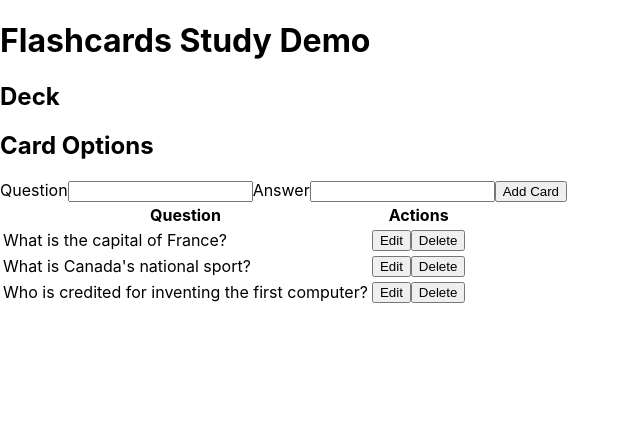
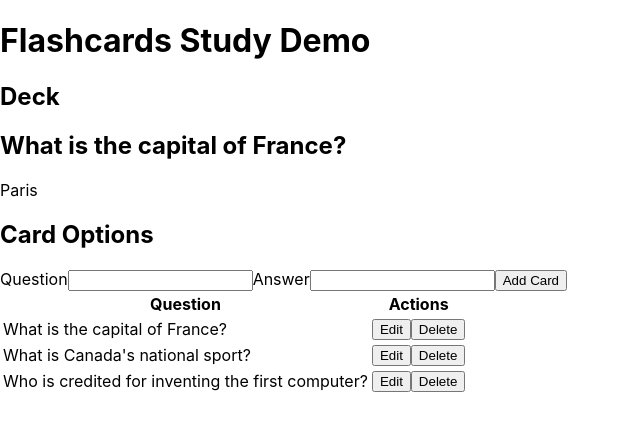
Before and after one commit to SofPan/flashcards, a React (Create React App) app: page / in a window 1280 px wide. Shown: the top 430 px of the page, without its empty margins (0-640 px from the left). Built offline with nearby package versions, Linux system fonts and the light colour scheme.

Commit message:
Set up card component

```diff
--- a/src/App.js
+++ b/src/App.js
@@ -2,6 +2,7 @@ import React, {useState} from 'react'
 import AddCard from './forms/AddCard';
 import EditCard from './forms/EditCard';
 import CardTable from './tables/CardTable';
+import Card from './cards/Card';
 
 function App() {
   const cardArr = [
@@ -45,9 +46,9 @@ function App() {
     <div className="container">
       <h1>Flashcards Study Demo</h1>
       <div className="cards">
-        {/* Cards render here */}
+        <h2>Deck</h2>
+        <Card cardArr={cardArr} />
         {/* Reset and shuffle buttons */}
-        <h2>Deck</h2>
       </div>
       <div className="options">
         <h2>Card Options</h2>
--- /dev/null
+++ b/src/cards/Card.js
@@ -0,0 +1,14 @@
+import React, {useState} from "react";
+
+const Card = (props) => {
+    // const [showAnswer, setShowAnswer] = useState(false);
+    const testReturn = props.cardArr[0];
+    return(
+        <div className="flashcard">
+            <h2>{testReturn.question}</h2>
+            <p>{testReturn.answer}</p>
+        </div>
+    )
+}
+
+export default Card;
```
